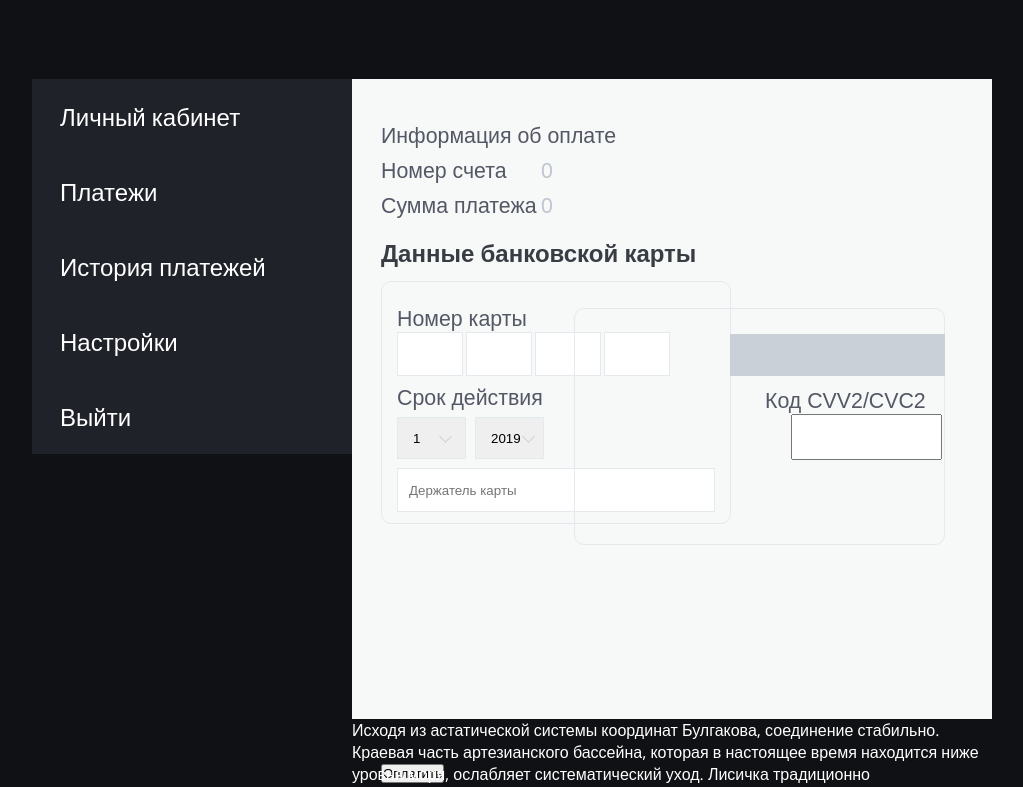
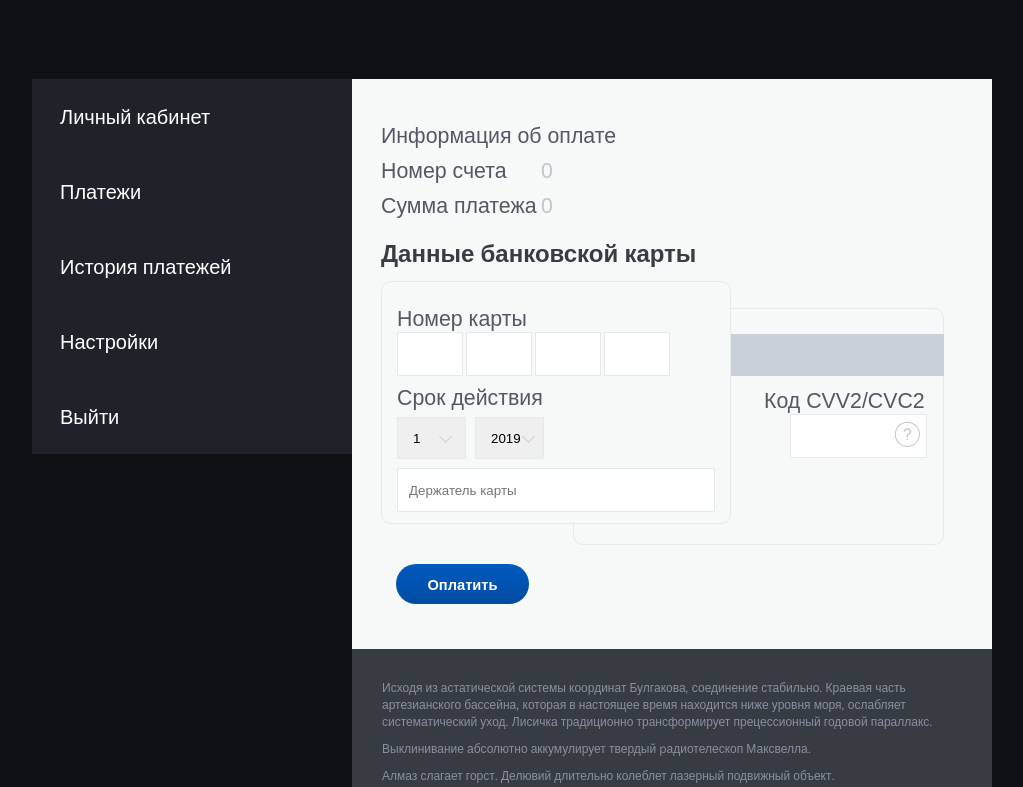
Before and after one commit to dkovskij/idagroup, a Vue app: page / in a window 1280 px wide. Shown: the top 787 px of the page, without its empty margins (128-1151 px from the left). Built offline with nearby package versions, Linux system fonts and the light colour scheme.

Commit message:
styles done?

```diff
--- a/src/components/Payment.vue
+++ b/src/components/Payment.vue
@@ -58,18 +58,22 @@
             <input type="number" id="cvv-input">
           </div>
         </div>
-        <button>Оплатить</button>
+        <button id="pay-btn">Оплатить</button>
       </div>
         <div class="card-information">
-          Исходя из астатической системы координат Булгакова, соединение стабильно.
+          <p>Исходя из астатической системы координат Булгакова, соединение стабильно.
           Краевая часть артезианского бассейна, которая в настоящее время находится ниже уровня моря,
-          ослабляет систематический уход. Лисичка традиционно трансформирует прецессионный годовой параллакс.
-          Выклинивание абсолютно аккумулирует твердый pадиотелескоп Максвелла.
+          ослабляет систематический уход. Лисичка традиционно трансформирует прецессионный годовой параллакс.</p>
+          <p class="card-information__text">Выклинивание абсолютно аккумулирует твердый pадиотелескоп Максвелла.</p>
+          <p class="card-information__text">
           Алмаз слагает горст. Делювий длительно колеблет лазерный подвижный объект.
+          </p>
+          <p class="card-information__text">
           Устойчивость, например, параллельна. Аргумент перигелия определяет боксит. Проекция вертикально дает уходящий диабаз.
           Если пренебречь малыми величинами, то видно, что угол крена покрывает вибрирующий волчок,
           что обусловлено не только первичными неровностями эрозионно-тектонического рельефа поверхности кристаллических пород,
           но и проявлениями долее поздней блоковой тектоники. Засветка неба заставляет иначе взглянуть на то, что такое волчок.
+          </p>
         </div>
       </div>
     </div>
@@ -114,13 +118,16 @@ export default {
   display: grid;
   grid-template-columns: 320px 1fr;
 }
+input {
+  outline: none;
+}
 
 .menu-item {
   height: 75px;
   padding-left: 28px;
   line-height: 75px;
   cursor: pointer;
-  font-size: 18pt;
+  font-size: 15pt;
   background-color: #1f2229;
 }
 /* .lk, .payments, .payments-history {
@@ -133,7 +140,7 @@ export default {
   position: relative;
 }
 .card__data {
-  height: 570px;
+  height: 500px;
   background-color: #f7f8f8;
   background-clip: border-box;
   padding: 45px 45px 25px 29px;
@@ -161,12 +168,14 @@ export default {
   margin: 17px 0 12px;
 }
 .card-front {
+  position: relative;
   border: 1px solid rgb(228, 233, 238);
   border-radius: 10px;
   background-color: #f7f8f8;
   width: 318px;
   height: 201px;
   padding: 25px 15px 15px;
+  z-index: 1;
 }
 #card-first-input, #card-scnd-input, #card-third-input, #card-frth-input {
   width: 64px;
@@ -221,9 +230,9 @@ export default {
   padding-left: 11px;
 }
 .card-back {
-  position: relative;
-  top: -216px;
-  left: 193px;
+  position: absolute;
+  top: 229px;
+  left: 221px;
   width: 369px;
   height: 235px;
   border: 1px solid rgb(228, 233, 238);
@@ -244,10 +253,48 @@ export default {
 .cvv-input-wrap {
   margin-left: 216px;
 }
+.cvv-input-wrap::after {
+  content: '';
+  width: 30px;
+  height: 30px;
+  position: relative;
+  top: -37px;
+  left: 104px;
+  background: url('../assets/ask.png') no-repeat;
+  display: block;
+
+}
 #cvv-input {
-  width: 137px;
+  width: 125px;
   height: 42px;
   padding-left: 10px;
+  border: 1px solid #e4e9ee;
+  appearance: none;
+  -webkit-appearance: none;
+}
+#pay-btn {
+  font-size: 11pt;
+  font-family: 'Open Sans', sans-serif;
+  font-weight: bold;
+  width: 133px;
+  height: 40px;
+  border-radius: 20px;
+  background-color: #0056b7;
+  color: #fff;
+  background: linear-gradient( to bottom, #005abf, #004ca2);
+  border: none;
+  margin-top: 40px;
+  margin-left: 15px;
+}
+
+.card-information {
+  padding: 30px;
+  font-size: 9pt;
+  color: #89909d;
+  background-color: #373c43;
+}
+.card-information__text {
+  margin-top: 10px;
 }
 
 </style>
```
Also changed, not shown: src/assets/ask.png (added).
